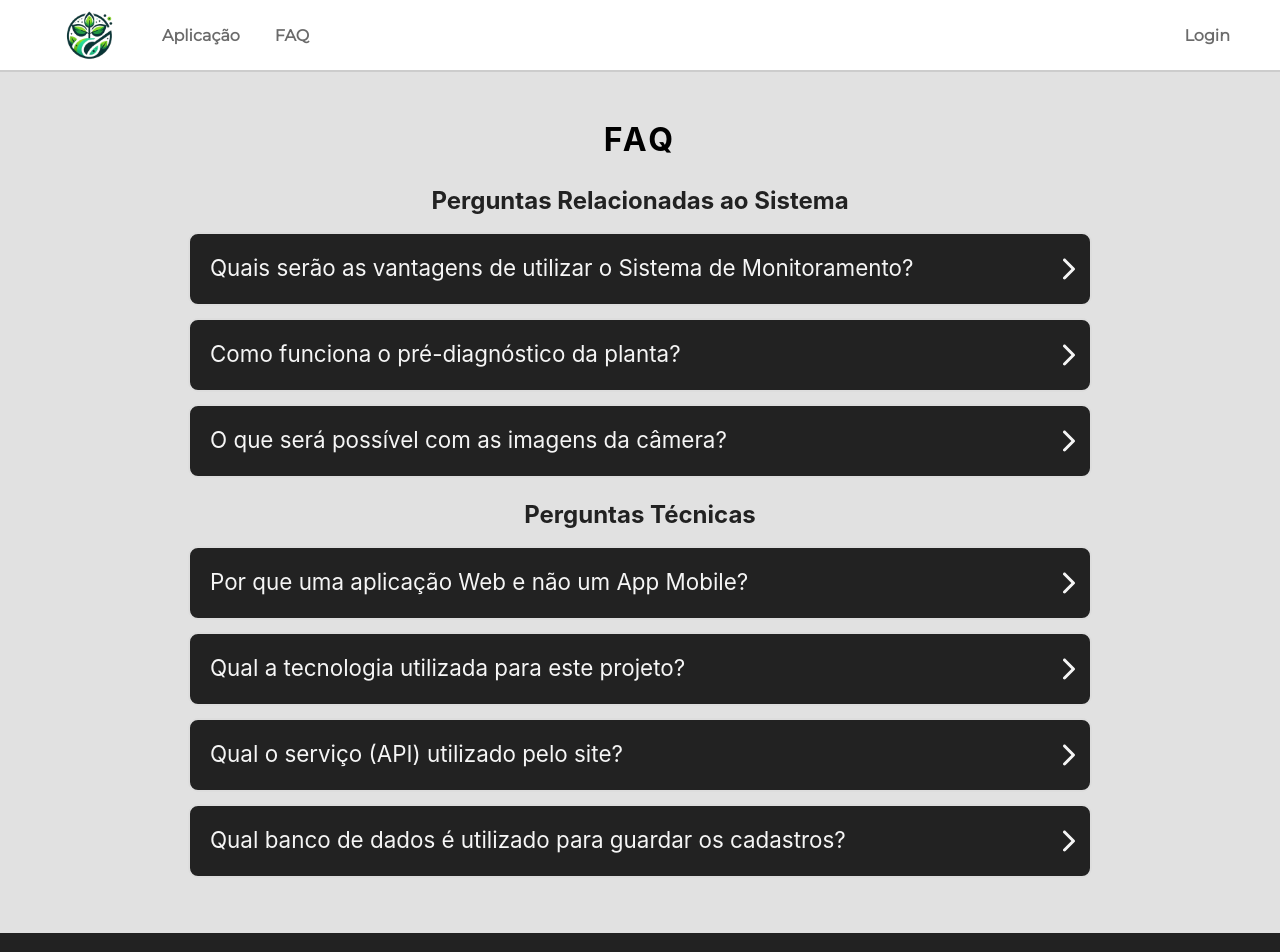
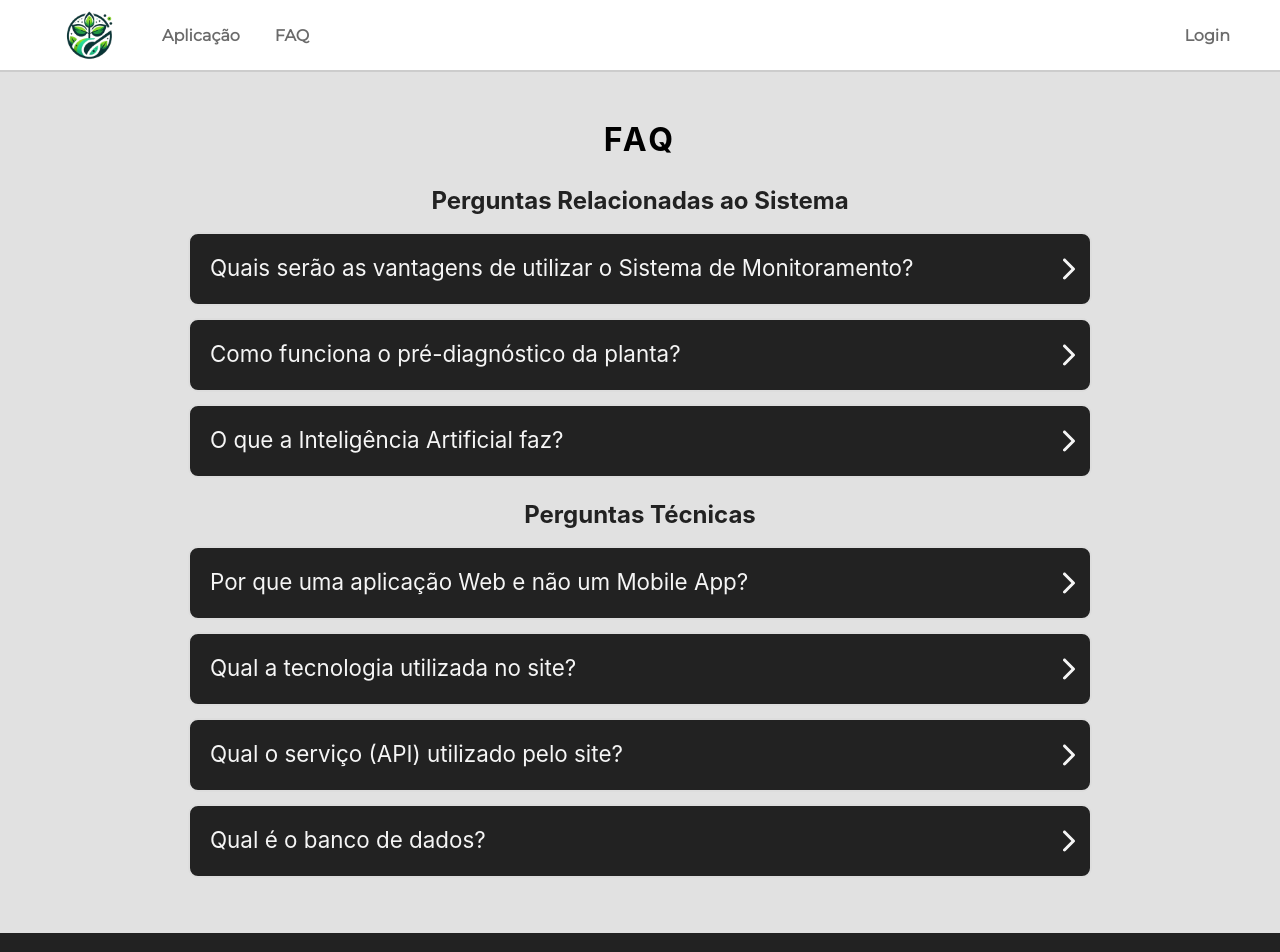
Before and after one commit to NeemiasVieira/SistemaDeMonitoramentoDoSolo, a React (Create React App) app: page /faq in a window 1280 px wide. Shown: the top 952 px of the page. Built offline with nearby package versions, Linux system fonts and the light colour scheme.

Commit message:
feat: Update das perguntas e respostas do FAQ

```diff
--- a/src/contexts/ApplicationContext.tsx
+++ b/src/contexts/ApplicationContext.tsx
@@ -1,4 +1,4 @@
-import React, { Dispatch, SetStateAction, createContext, useContext, useEffect, useState } from "react";
+import React, { createContext, useContext, useEffect, useState } from "react";
 import styled from "styled-components";
 import { Navigation } from "../components/Navigation/Navigation";
 import { Footer } from "../components/Footer/Footer";
--- a/src/contexts/NotificacoesProvider.tsx
+++ b/src/contexts/NotificacoesProvider.tsx
@@ -1,4 +1,4 @@
-import React, { createContext, useContext, useEffect, useState } from "react";
+import React, { createContext, useContext, useState } from "react";
 import { Notificacoes } from "../components/Notificacao/Notificacao";
 import { v4 as uuidv4 } from "uuid";
 
--- a/src/pages/FAQ/Faq.tsx
+++ b/src/pages/FAQ/Faq.tsx
@@ -15,28 +15,28 @@ const Faq = () => {
         />
         <PerguntaFAQ
           pergunta="Como funciona o pré-diagnóstico da planta?"
-          resposta="Através do nosso incrível sensor, que captura os níveis de nitrogênio, fósforo, potássio, umidade, temperatura e pH, e também com o auxílio da inteligência do nosso sistema, será possível alertar ao usuário possíveis perigos e/ou problemas com a planta, emitindo alertas sobre falta ou excesso de nutrientes e condições básicas de crescimento."
+          resposta="Através dos nossos incríveis sensores, que capturam os níveis de nitrogênio, fósforo, potássio, luminosidade, umidade, temperatura e pH, e também com o auxílio da Inteligência Artificial do nosso sistema, será possível alertar ao usuário possíveis perigos e/ou problemas com a planta, emitindo alertas sobre falta ou excesso de nutrientes e condições básicas de saúde."
         />
         <PerguntaFAQ
-          pergunta="O que será possível com as imagens da câmera?"
-          resposta="Ainda não temos essa parte definida 100%, mas a intenção é que o usuário consiga ver sua planta, mesmo que esteja distante, e com base nas capturas de imagens, também queremos fazer possíveis pré-diagnósticos de problemas para evitar que sua plantinha fique doente."
+          pergunta="O que a Inteligência Artificial faz?"
+          resposta="A partir de um modelo de treinamento de dados, ela recebe uma foto da planta e processa a imagem, e diz se existe algum indicativo de doença/patologia."
         />
         <h2 className="subtitulo">Perguntas Técnicas</h2>
         <PerguntaFAQ
-          pergunta="Por que uma aplicação Web e não um App Mobile?"
+          pergunta="Por que uma aplicação Web e não um Mobile App?"
           resposta="Uma aplicação Web é vantajosa, pois não ocupa espaço no seu aparelho e pode ser utilizada tanto por computadores quanto smartphones."
         />
         <PerguntaFAQ
-          pergunta="Qual a tecnologia utilizada para este projeto?"
-          resposta="React com JavaScript - Vantajoso por ser uma Single Page Application (SPA), além de oferecer softwares com alto desempenho, o React é flexível e permite que todos os códigos sejam separados e utilizados como componentes reutilizáveis."
+          pergunta="Qual a tecnologia utilizada no site?"
+          resposta="React com TypeScript - Vantajoso por ser uma Single Page Application (SPA), além de oferecer softwares com alto desempenho, o React é flexível e permite que todos os códigos sejam separados e utilizados como componentes reutilizáveis."
         />
         <PerguntaFAQ
           pergunta="Qual o serviço (API) utilizado pelo site?"
-          resposta="O site consome nossa propria API, desenvolvida utilizando NodeJs, e conta com um avançado sistema rápido que garante a qualidade da experiência do usuário."
+          resposta="O sistema/site consome nossa propria API, desenvolvida utilizando NodeJs, NestJs, TypeScript através da arquitetura GraphQL, e conta com um avançado sistema seguro e rápido que garante a qualidade da experiência do usuário."
         />
         <PerguntaFAQ
-        pergunta="Qual banco de dados é utilizado para guardar os cadastros?"
-        resposta="MongoDB, utilizando a ORM Prisma para integração com a API."
+        pergunta="Qual é o banco de dados?"
+        resposta="MongoDB, utilizando a ORM Prisma para integração da API com o Banco de Dados."
         />
       </FaqMain>
   );
--- a/src/pages/PainelDeControle/TodosOsRegistros/TodosOsRegistros.tsx
+++ b/src/pages/PainelDeControle/TodosOsRegistros/TodosOsRegistros.tsx
@@ -26,10 +26,10 @@ const TodosOsRegistros = () => {
   const { setBackUrl } = useRegistrosContext();
   const navigate = useNavigate();
 
-  // eslint-disable-next-line
+
   useEffect(() => {
     setBackUrl(`${location.pathname}?rpp=${registrosPorPag ?? 10}&pag=${pagina ?? 1}`)
-    getAllRecordsPaginated()
+    getAllRecordsPaginated() // eslint-disable-next-line
   }, [registrosPorPag, pagina, idPlanta]);
 
   useEffect(() => {
```
Also changed, not shown: 1 other file (tests, documents, lock files or other folders).
